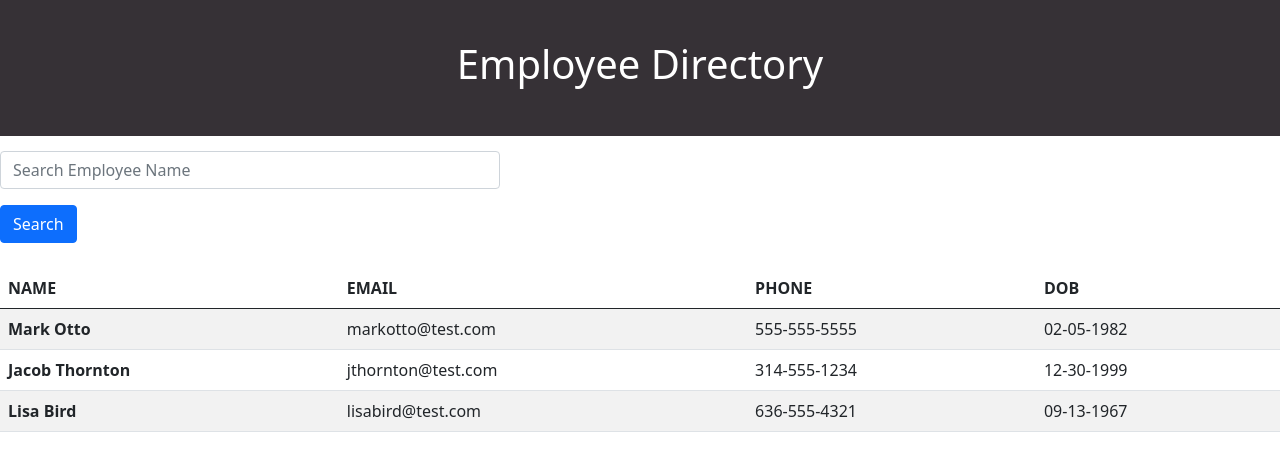
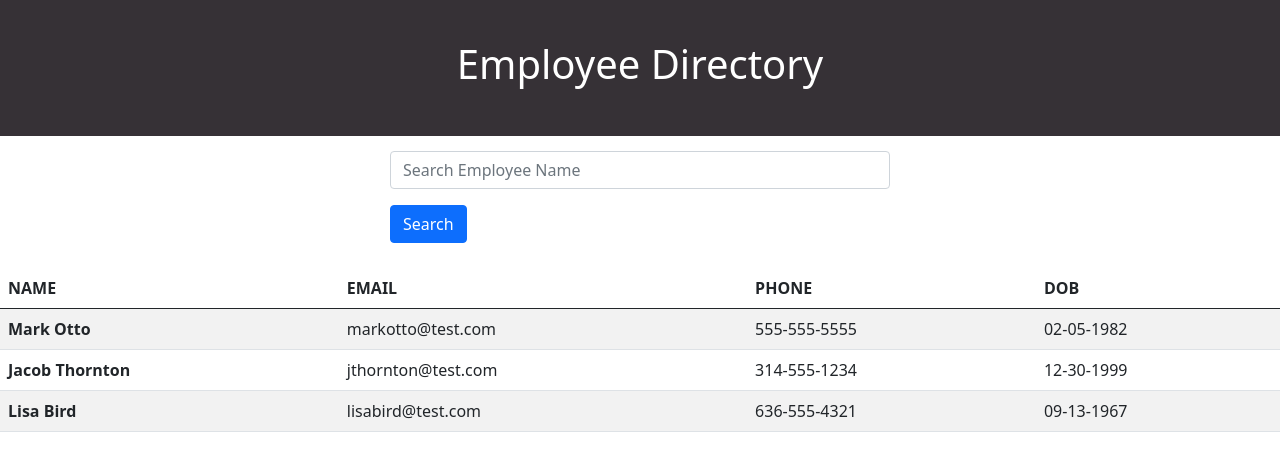
Before and after one commit to fdwootton/User-Directory, a React (Create React App) app: page / in a window 1280 px wide. Shown: the top 470 px of the page. Built offline with nearby package versions, Linux system fonts and the light colour scheme.

Commit message:
centered search bar

```diff
--- a/src/components/SearchBar/style.css
+++ b/src/components/SearchBar/style.css
@@ -1,5 +1,7 @@
 .form-group {
+    margin: auto;
     margin-top: 15px;
     margin-bottom: 25px;
     width: 500px;
+    align-self: center;
 }
```
